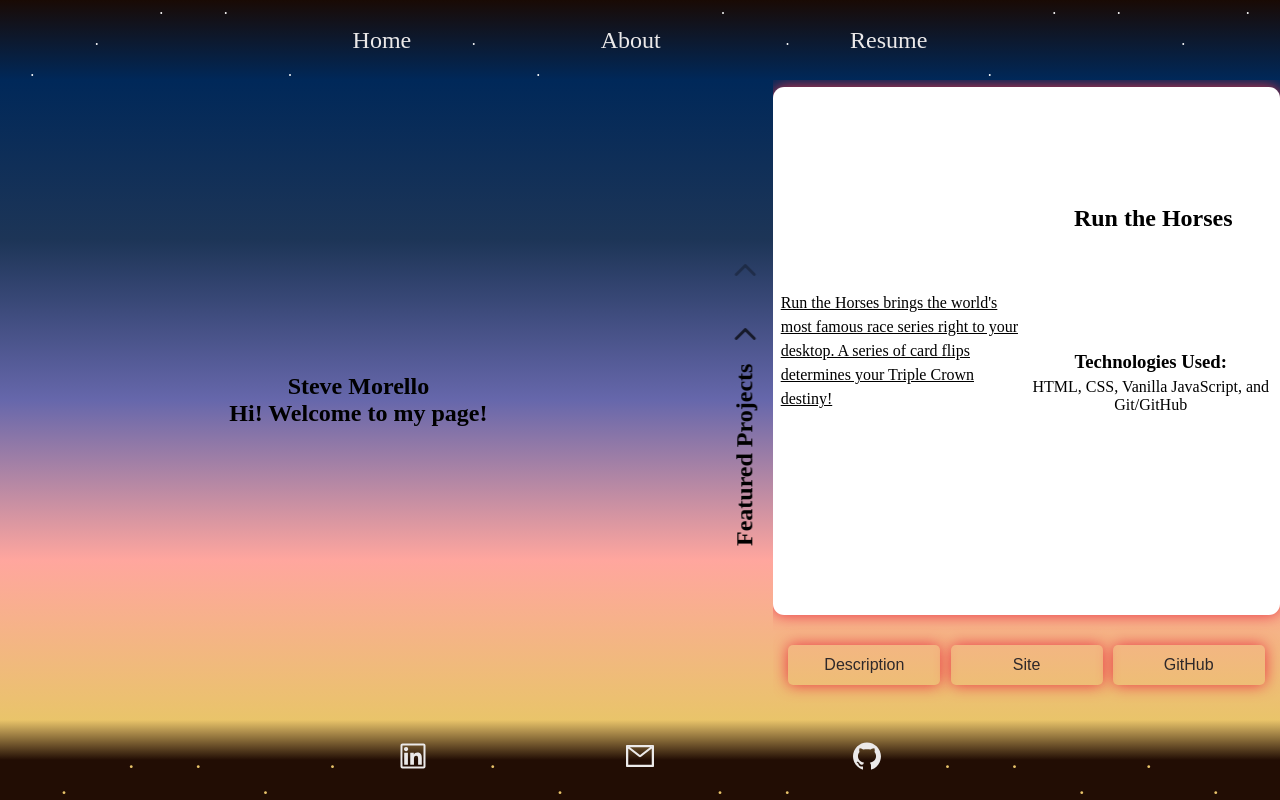
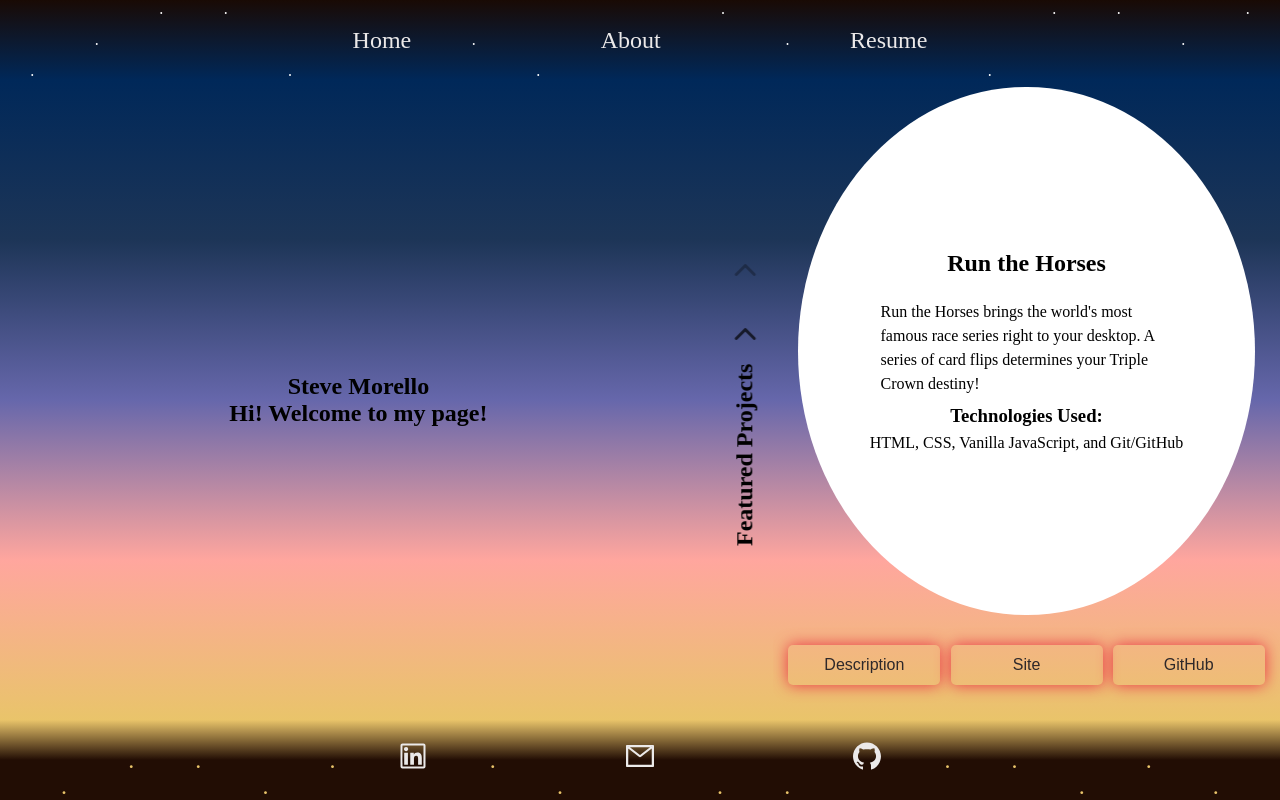
Before and after one commit to scubastove4/sm-portfolio, a React (Create React App) app: page / in a window 1280 px wide. Both pictures are taken after a click on the button "Description". Built offline with nearby package versions, Linux system fonts and the light colour scheme.

Commit message:
make description a circle. try making both sides more spherical

```diff
--- a/src/App.css
+++ b/src/App.css
@@ -357,8 +357,7 @@ main::-webkit-scrollbar {
   margin: 5% 0;
 }
 
-.image-container,
-.descript-container {
+.image-container {
   border-radius: 0.5em;
   box-shadow: 0 0 0.9em #ea3546;
 }
@@ -409,16 +408,18 @@ main::-webkit-scrollbar {
 }
 
 .descript-container {
-  display: grid;
-  grid-template: 1fr 1fr / 1fr 1fr;
-  /* display: flex;
+  /* display: grid;
+  grid-template: 1fr 1fr / 1fr 1fr; */
+  display: flex;
+  flex-direction: column;
   justify-content: center;
-  align-items: center; */
+  align-items: center;
 
   height: 100%;
-  width: 100%;
+  width: 90%;
   background-color: white;
-  border-radius: 0.7em;
+  /* border-radius: 0.7em; */
+  border-radius: 50%;
 
   /* background-image: url(https://external-content.duckduckgo.com/iu/?u=https%3A%2F%2Fi.fbcd.co%2Fproducts%2Fresized%2Fresized-750-500%2F96795d4b9177795d2c06d4c0df5f59a079973bdae52566b9cc481decc7dc7d0c.jpg&f=1&nofb=1); */
   background-position: center;
@@ -427,30 +428,31 @@ main::-webkit-scrollbar {
 }
 
 .description {
-  grid-row-end: span 2;
+  /* grid-row-end: span 2;
   justify-self: center;
-  align-self: center;
-  text-decoration: underline;
+  align-self: center; */
+  /* text-decoration: underline; */
 
-  width: 100%;
+  width: 70%;
   line-height: 1.5em;
   /* margin-right: 3%; */
   padding: 0 2% 0 3%;
   word-break: keep-all;
 }
 
-.title,
+/* .title,
 .tech-container {
   grid-column-start: 2;
   justify-self: center;
-}
+} */
 
 .title {
-  align-self: center;
+  /* align-self: center; */
+  margin-bottom: 5%;
 }
 
 .tech-container {
-  align-self: flex-start;
+  /* align-self: flex-start; */
 
   display: flex;
   flex-direction: column;
@@ -458,7 +460,8 @@ main::-webkit-scrollbar {
   justify-content: center;
 
   text-align: center;
-  margin-right: 2%;
+  margin-top: 2%;
+  width: 70%;
 }
 
 .tech-title {
--- a/src/components/Description.jsx
+++ b/src/components/Description.jsx
@@ -1,8 +1,8 @@
 const Description = ({ project }) => {
   return (
     <div className="descript-container">
+      <h2 className="title">{project.title}</h2>
       <p className="description">{project.description}</p>
-      <h2 className="title">{project.title}</h2>
       <span className="tech-container">
         <h3 className="tech-title">Technologies Used: </h3>
         <p className="tech">{project.technologies}</p>
```
